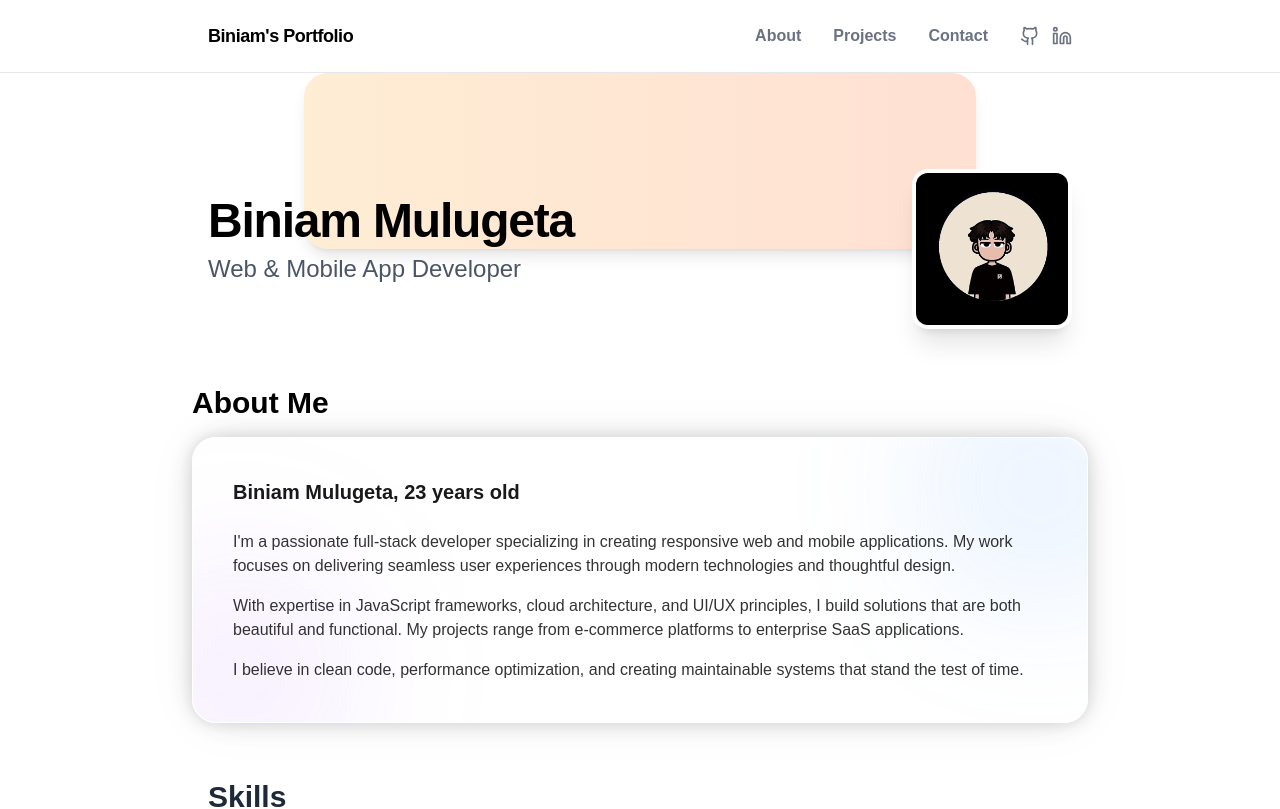
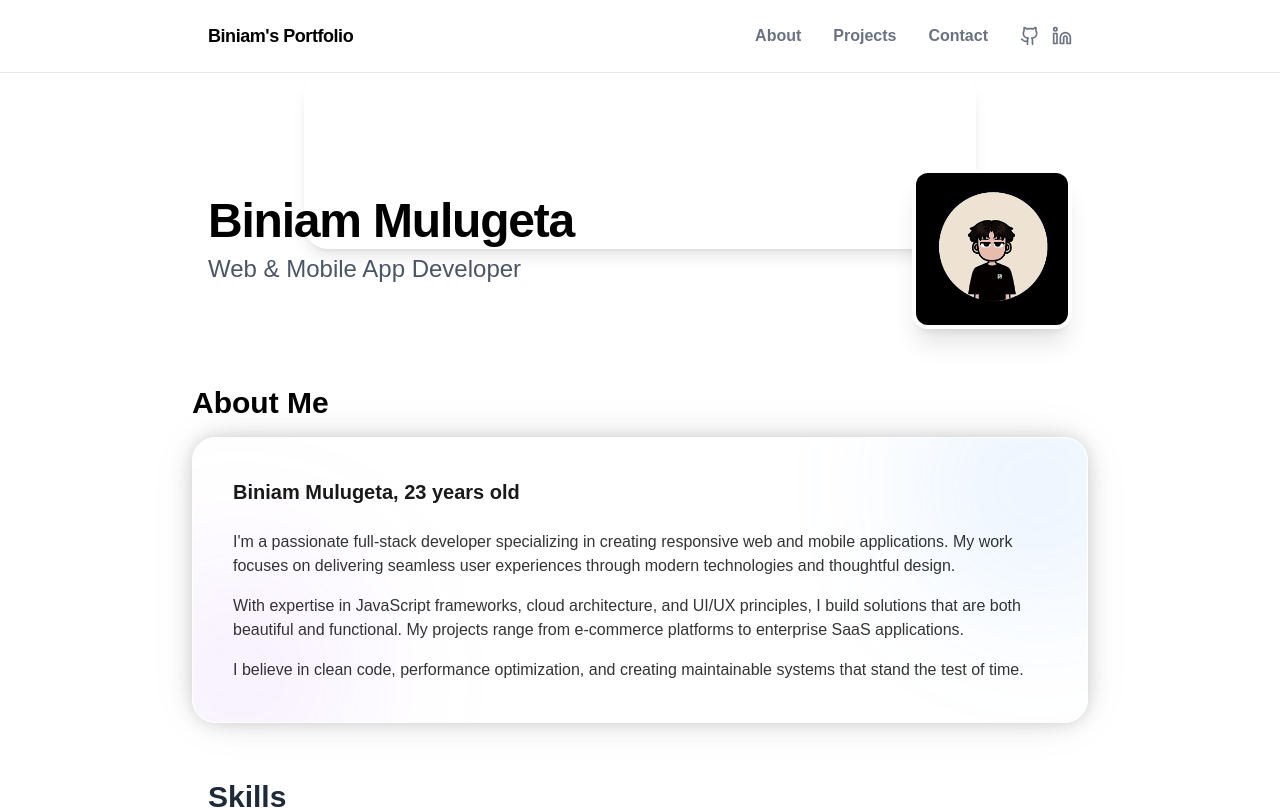
Before and after one commit to BinaChapi/Biniam_portfolio, a Next.js app: page / in a window 1280 px wide. Shown: the top 809 px of the page. Built offline with nearby package versions, Linux system fonts and the light colour scheme.

Commit message:
Update Hero.tsx
Added some animation

```diff
--- a/components/Hero.tsx
+++ b/components/Hero.tsx
@@ -11,12 +11,12 @@ export default function Hero() {
         style={{
           background: `linear-gradient(
             270deg,
-            rgba(255, 94, 98, 0.3),
             rgba(255, 195, 113, 0.3),
             rgba(94, 255, 175, 0.3),
             rgba(113, 168, 255, 0.3),
             rgba(201, 113, 255, 0.3),
-            rgba(255, 113, 179, 0.3)
+            rgba(255, 113, 179, 0.3),
+            rgba(255, 94, 98, 0.3),
           )`,
           backgroundSize: "1200% 1200%",
         }}
```
